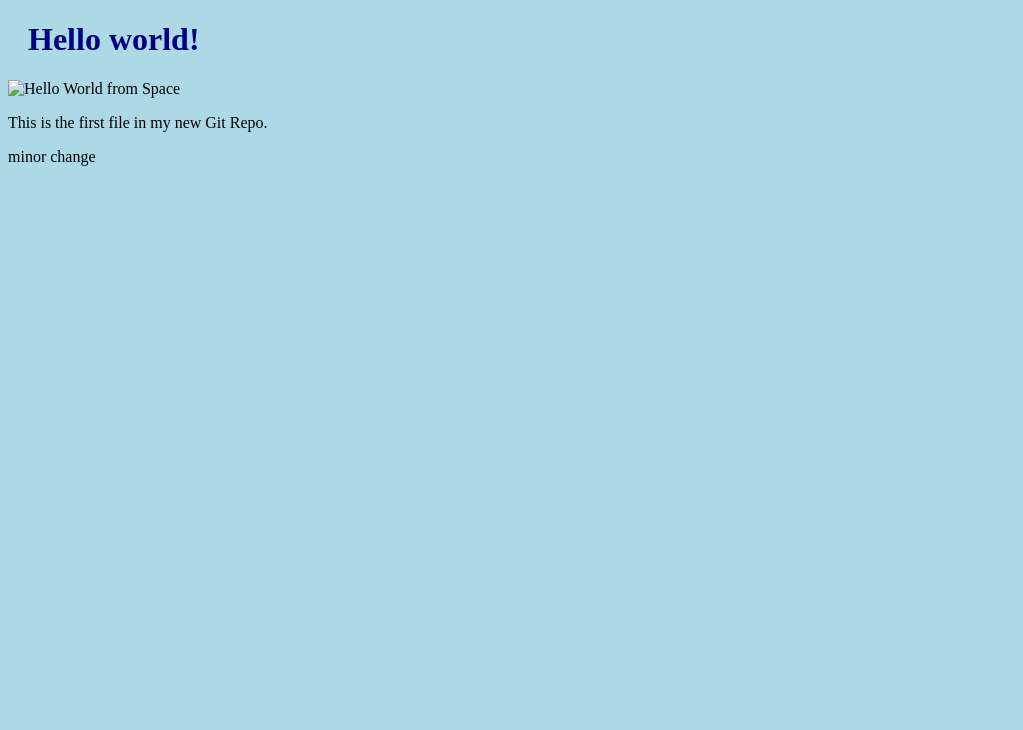
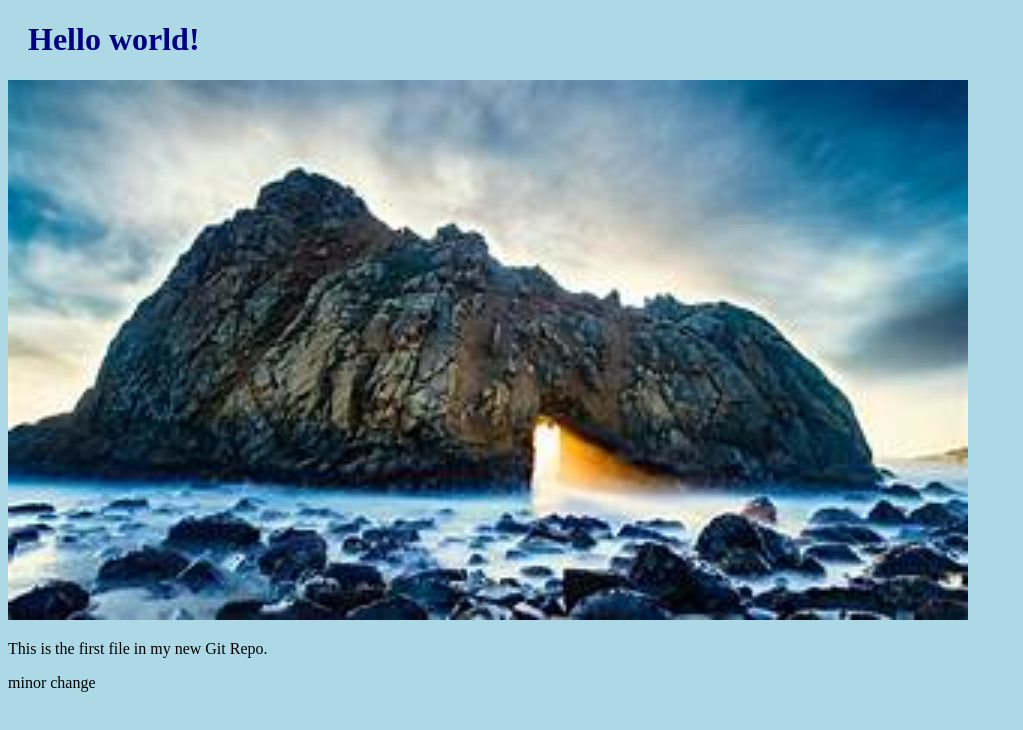
Before and after one commit to Manpreetkaur0097/hello-world, a plain HTML site: page index.html in a window 1280 px wide. Shown: the whole page, without its empty margins (0-1023 px from the left). Drawn offline with Linux system fonts and the light colour scheme.

Commit message:
Added imges to Hello World

```diff
--- a/index.html
+++ b/index.html
@@ -7,7 +7,7 @@
 <body>
 
 <h1>Hello world!</h1>
-<div><img src="img_hello_world.jpg" alt="Hello World from Space" style="width:100%;max-width:960px"></div>
+<div><img src="th.jpg" alt="Hello World from Space" style="width:100%;max-width:960px"></div>
 <p>This is the first file in my new Git Repo.</p>
 <p>minor change</p>
 
```
Also changed, not shown: th.jpg (added).
